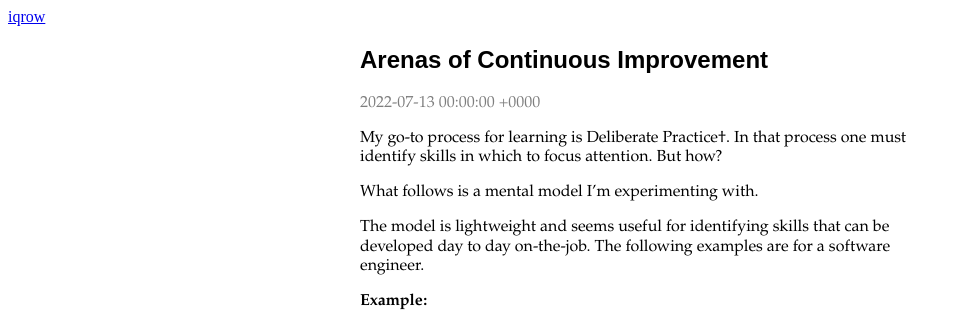
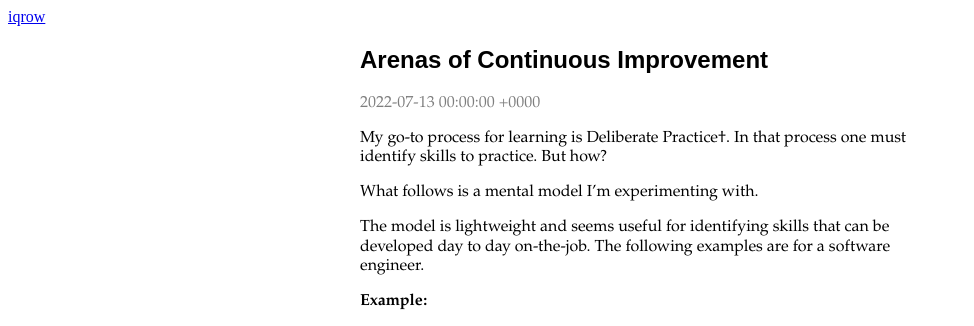
Before and after one commit to iqrow/iqrow.github.io, a Jekyll site: the page built from _posts/2022-07-13-Arenas-of-continuous-improvement.md, in a window 1280 px wide. Shown: the top 326 px of the page, without its empty margins (0-974 px from the left). Built offline with Jekyll 4.4.1, drawn with Linux system fonts in a browser that asks for light colours; our own code applies the rules of GitHub Pages for plain Markdown files.

Commit message:
slight tweak

```diff
--- a/_posts/2022-07-13-Arenas-of-continuous-improvement.md
+++ b/_posts/2022-07-13-Arenas-of-continuous-improvement.md
@@ -3,7 +3,7 @@ title: "Arenas of Continuous Improvement"
 date: 2022-07-13
 ---
 
-My go-to process for learning is Deliberate Practice†. In that process one must identify skills in which to focus attention. But how?
+My go-to process for learning is Deliberate Practice†. In that process one must identify skills to practice. But how?
 
 What follows is a mental model I'm experimenting with.
 
```
